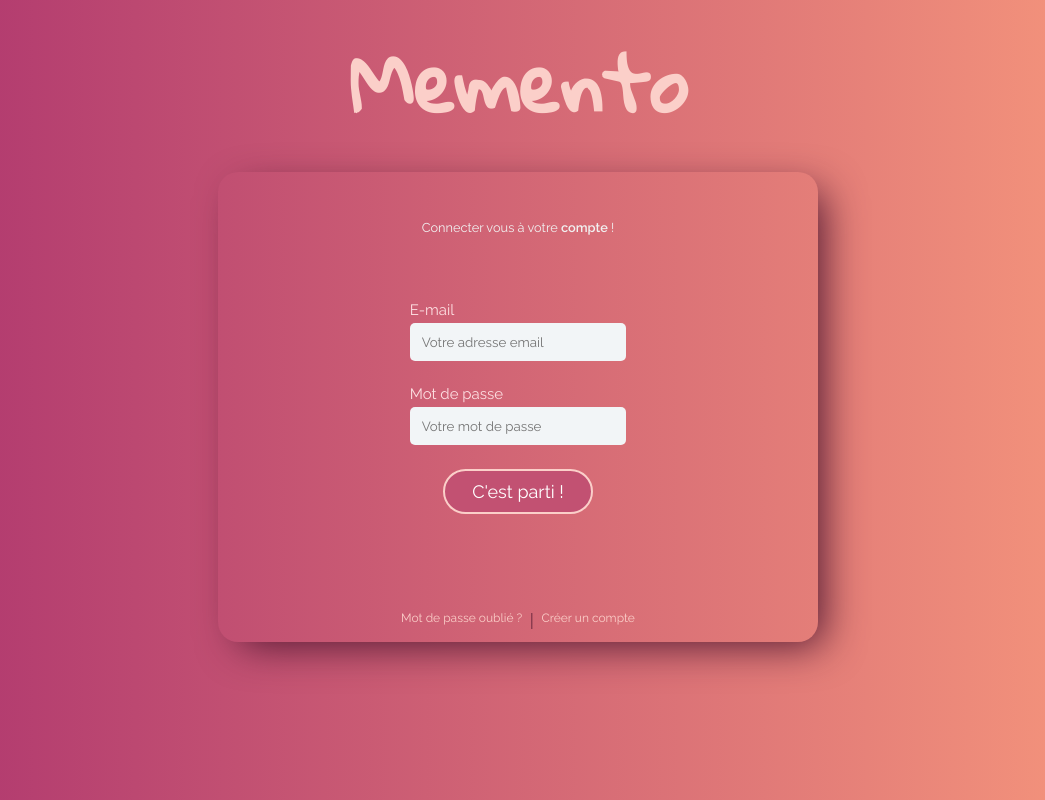
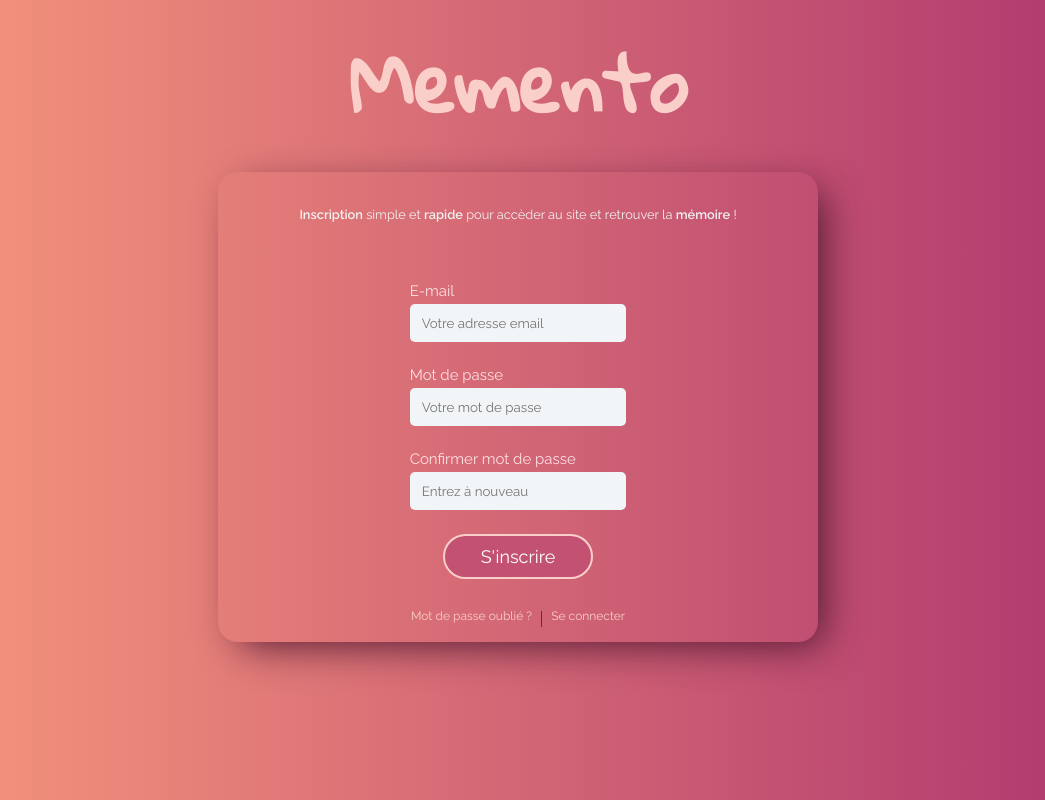
Before and after one commit to byfabe/memento_project, a Vue app in the folder frontend/memento-front/: page /#/signup in a window 1280 px wide. Before the commit this address led to /#/. Shown: the whole page, without its empty margins (122-1167 px from the left). Built offline with nearby package versions, Linux system fonts and the light colour scheme.

Commit message:
transition component off

```diff
--- a/frontend/memento-front/src/App.vue
+++ b/frontend/memento-front/src/App.vue
@@ -1,11 +1,6 @@
 <template>
   <div id="nav">
-    <router-view v-slot="{ Component }">
-      <transition name="fade" mode="out-in">
-        <component :is="Component"></component>
-      </transition>
-    </router-view>
-
+    <router-view />
   </div>
 </template>
 
@@ -20,7 +15,7 @@
 }
 .fade-enter-active,
 .fade-leave-active {
-  transition: opacity  1.5s ease;
+  transition: opacity  0.2s ease;
 }
 
 .fade-enter-from,
@@ -34,3 +29,9 @@
     display: none;
 }
 </style>
+
+// <router-view v-slot="{ Component }">
+//       <transition name="fade" mode="out-in">
+//         <component :is="Component"></component>
+//       </transition>
+//     </router-view>
--- a/frontend/memento-front/src/components/Navlink.vue
+++ b/frontend/memento-front/src/components/Navlink.vue
@@ -2,8 +2,8 @@
   <div class="container-main-nav">
     <div class="menu" :class="getMenuColor">
       <i @click="addPost()" class="far fa-plus-square icon-menu plus" :class="getIconColor"></i>
-      <a href="/profile"><i class="far fa-history icon-menu" :class="getIconColor"></i></a>
-      <a href="/"
+      <a href="#/profile"><i class="far fa-history icon-menu" :class="getIconColor"></i></a>
+      <a href="#/"
         ><i
           class="fas fa-sign-out-alt icon-menu profile"
           :class="getIconColor"
--- a/frontend/memento-front/src/components/ProfileComp.vue
+++ b/frontend/memento-front/src/components/ProfileComp.vue
@@ -1,6 +1,6 @@
 <template>
   <div class="container-main-profilecomp">
-    <a href="/board"> <i class="far fa-chevron-left back-icon"></i></a>
+    <a href="#/board"> <i class="far fa-chevron-left back-icon"></i></a>
     <div class="container-profile background-color">
       <div class="box-profile">
         <div class="top-profile">
--- a/frontend/memento-front/src/components/SigninForm.vue
+++ b/frontend/memento-front/src/components/SigninForm.vue
@@ -32,7 +32,8 @@
       <div class="forgotpassword">
         <a href="">Mot de passe oublié ?</a>
         <span class="space-forgotpassword">|</span>
-        <a href="/signup">Créer un compte</a>
+        <router-link to="signup">Créer un compte</router-link>
+        <!-- <a href="#/signup">Créer un compte</a> -->
       </div>
     </div>
   </div>
@@ -76,7 +77,7 @@ export default {
         })
         .then((data) => {
           if (data.token) {
-            document.location.href = "/board";
+            document.location.href = "#/board";
           }
         });
     }
--- a/frontend/memento-front/src/components/SignupForm.vue
+++ b/frontend/memento-front/src/components/SignupForm.vue
@@ -39,7 +39,7 @@
       <div class="forgotpassword">
         <a href="">Mot de passe oublié ?</a>
         <span class="space-forgotpassword">|</span>
-        <a href="/">Se connecter</a>
+        <a href="#/">Se connecter</a>
       </div>
     </div>
   </div>
@@ -84,7 +84,7 @@ export default {
         })
         .then((data) => {
           if (data.token) {
-            document.location.href = "/board";
+            document.location.href = "#/board";
           }
         });
     }
--- a/frontend/memento-front/src/router/index.js
+++ b/frontend/memento-front/src/router/index.js
@@ -1,4 +1,4 @@
-import { createRouter, createWebHistory } from "vue-router";
+import { createRouter, createWebHashHistory } from "vue-router";
 import Workspaceone from "../views/Workspaceone.vue";
 import Signup from "../views/Signup.vue";
 import Signin from "../views/Signin.vue";
@@ -36,7 +36,7 @@ const routes = [
 ];
 
 const router = createRouter({
-  history: createWebHistory(),
+  history: createWebHashHistory(),
   routes,
 });
 
```
